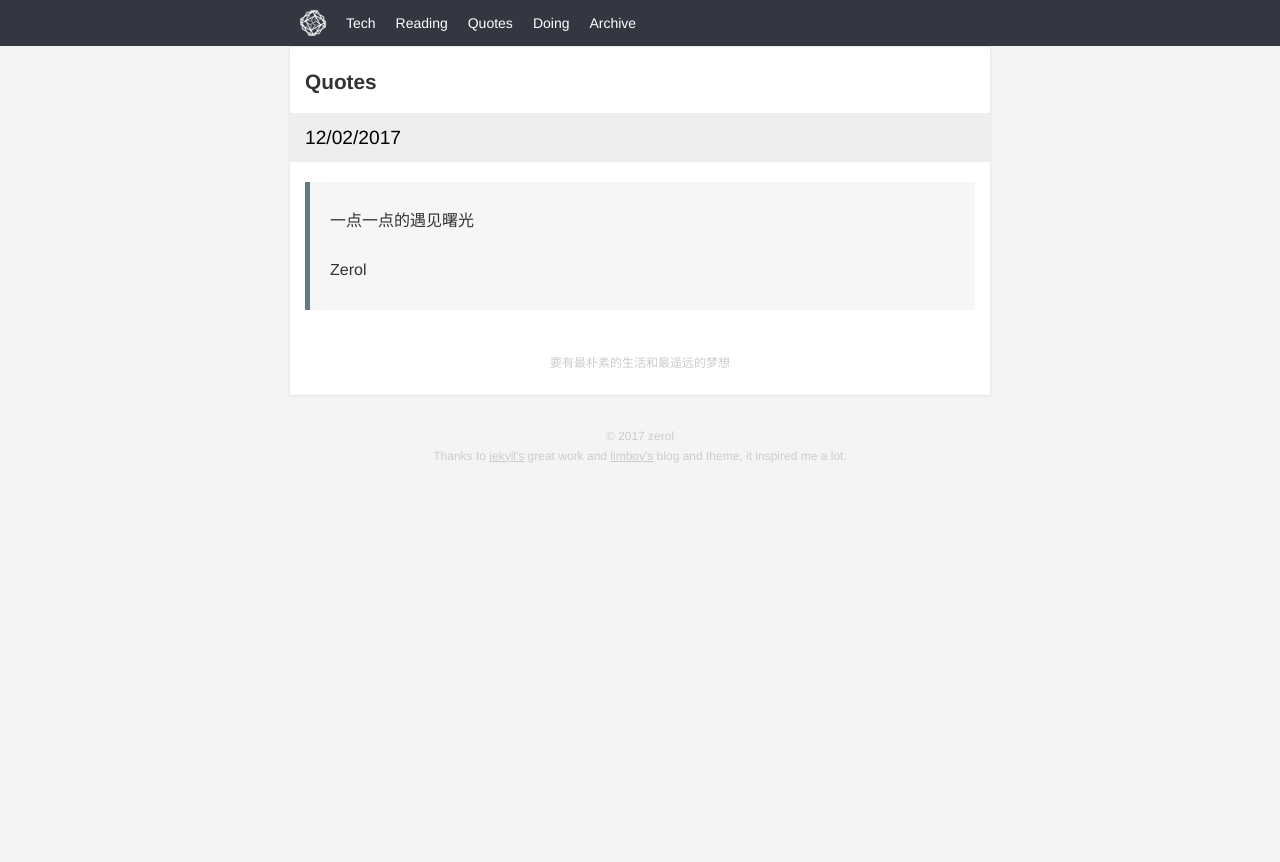
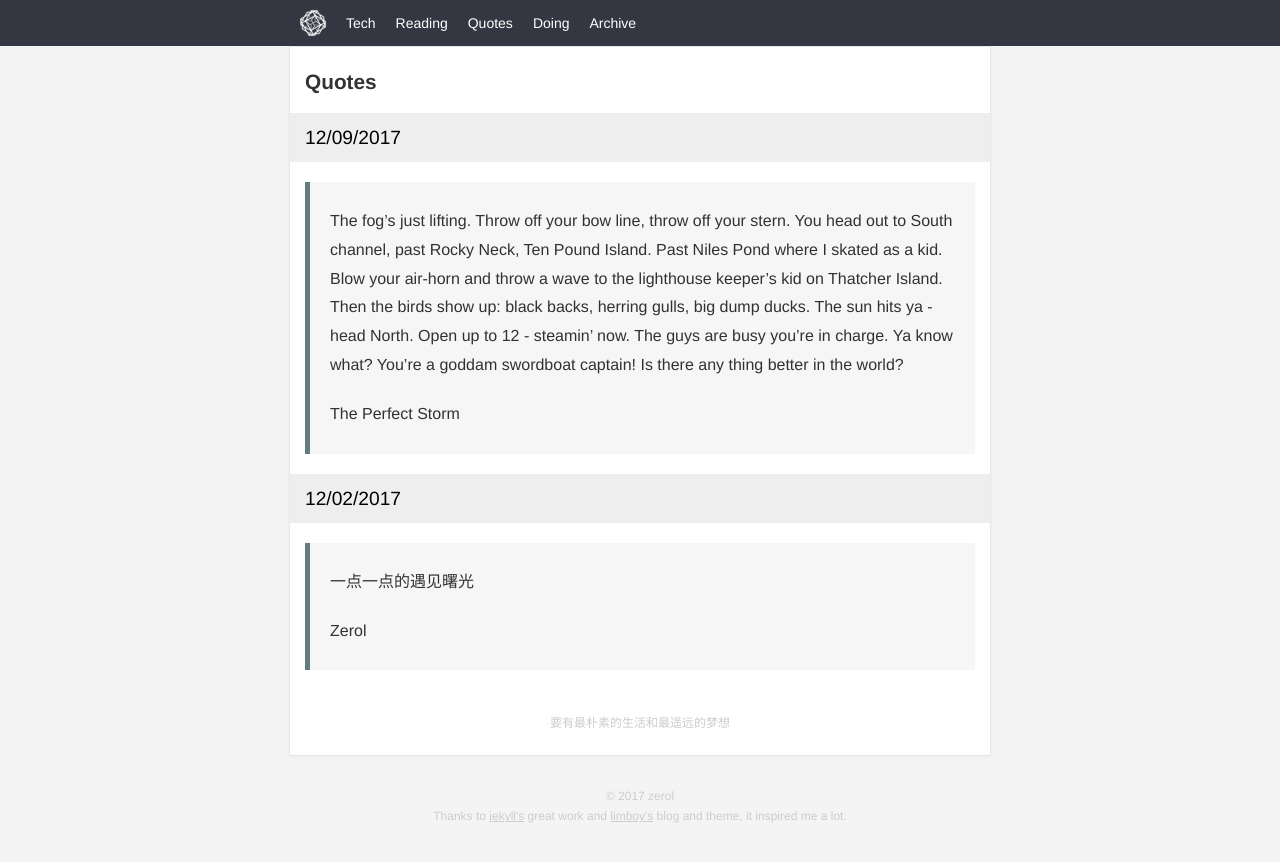
Before and after one commit to zeroooooooo/notes, a Jekyll site: the page built from views/quotes.md, in a window 1280 px wide. Shown: the top 862 px of the page. Built offline with Jekyll 4.4.1, drawn with Linux system fonts in a browser that asks for light colours.

Commit message:
touched by movie named <The perfect storm>

```diff
--- a/views/quotes.md
+++ b/views/quotes.md
@@ -3,6 +3,11 @@
 title: Quotes
 ---
 
+### 12/09/2017
+> The fog's just lifting. Throw off your bow line, throw off your stern. You head out to South channel, past Rocky Neck, Ten Pound Island. Past Niles Pond where I skated as a kid. Blow your air-horn and throw a wave to the lighthouse keeper's kid on Thatcher Island. Then the birds show up: black backs, herring gulls, big dump ducks. The sun hits ya - head North. Open up to 12 - steamin' now. The guys are busy you're in charge. Ya know what? You're a goddam swordboat captain! Is there any thing better in the world?
+>
+> The Perfect Storm
+
 ### 12/02/2017
 > 一点一点的遇见曙光
 >
```
